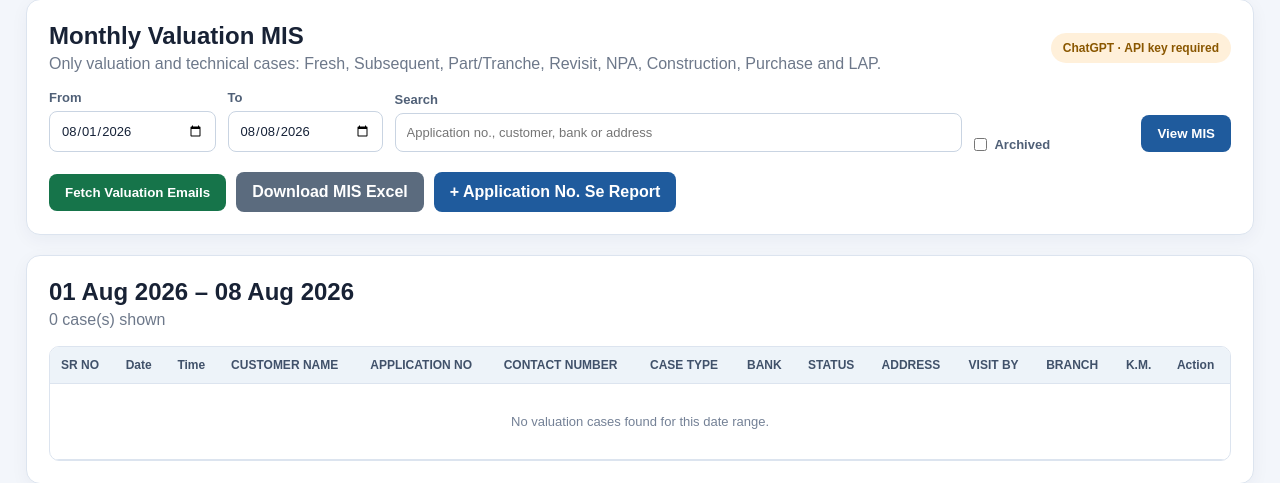
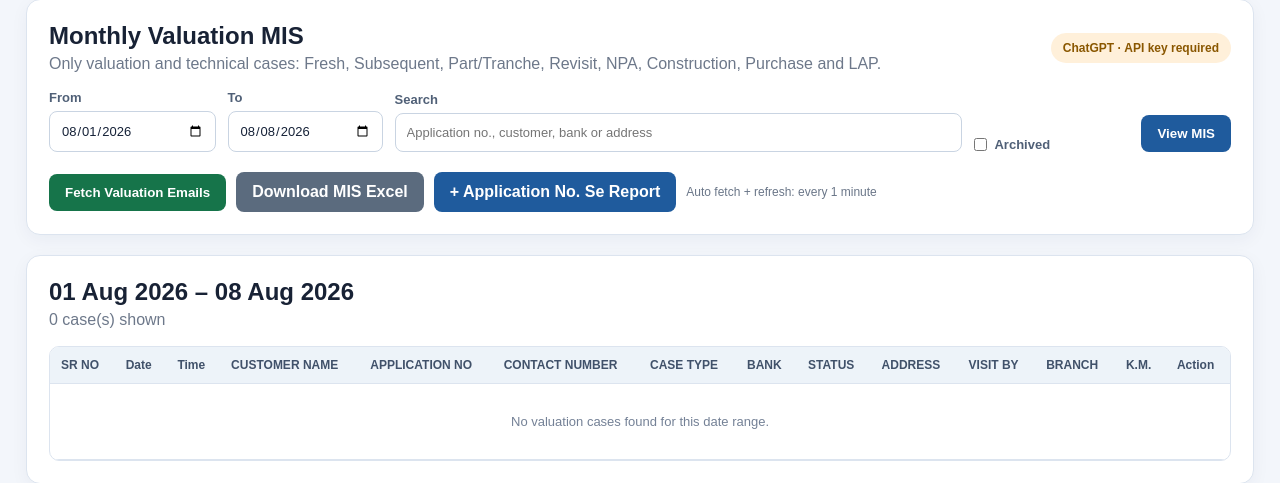
Before and after one commit to Sakshamsvai/SVAI-Production, a Flask app: page / in a window 1280 px wide. Shown: the part 220-703 px from the top of the page. Run offline with Flask 3, Linux system fonts and the light colour scheme; the visitor is signed in with stand-in values (Sample User, id 1); data comes from the database, SQL or seed files in the repository; data that the repository does not hold is empty; some libraries are stand-ins or nearby versions.

Commit message:
Auto fetch and refresh MIS every minute

```diff
--- a/render.yaml
+++ b/render.yaml
@@ -24,6 +24,8 @@ services:
       - key: APP_TIMEZONE
         value: Asia/Kolkata
       - key: ENABLE_EMAIL_SCHEDULER
-        value: "false"
+        value: "true"
+      - key: EMAIL_FETCH_MINUTES
+        value: "1"
       - key: SESSION_COOKIE_SECURE
         value: "true"
--- a/server.py
+++ b/server.py
@@ -3079,9 +3079,19 @@ def change_password():
 
 def scheduled_email_fetch():
     with app.app_context():
+        month_start, today = current_month_range()
         for account in EmailAccount.query.filter_by(active=True).all():
             try:
-                fetch_email_account(account)
+                # First automatic run covers the month. Later runs overlap the
+                # previous fetch by one day so delayed/late-indexed mail is not
+                # missed while keeping every-minute scans small and fast.
+                start_date = month_start
+                if account.last_fetch_at:
+                    start_date = max(
+                        month_start,
+                        account.last_fetch_at.date() - timedelta(days=1),
+                    )
+                fetch_email_account(account, start_date, today)
             except Exception as exc:
                 app.logger.warning("Scheduled email fetch failed for %s: %s", account.email, exc)
 
@@ -3092,8 +3102,16 @@ def start_scheduler():
     if os.getenv("ENABLE_EMAIL_SCHEDULER", "false").lower() != "true":
         return
     scheduler = BackgroundScheduler(daemon=True)
-    minutes = max(5, int(os.getenv("EMAIL_FETCH_MINUTES", "10")))
-    scheduler.add_job(scheduled_email_fetch, "interval", minutes=minutes, id="email_fetch", replace_existing=True)
+    minutes = max(1, int(os.getenv("EMAIL_FETCH_MINUTES", "1")))
+    scheduler.add_job(
+        scheduled_email_fetch,
+        "interval",
+        minutes=minutes,
+        id="email_fetch",
+        replace_existing=True,
+        max_instances=1,
+        coalesce=True,
+    )
     scheduler.start()
 
 
--- a/templates/dashboard.html
+++ b/templates/dashboard.html
@@ -34,6 +34,7 @@
     </form>
     <a class="button secondary" href="{{ url_for('export_mis') }}?from={{ date_from.isoformat() }}&amp;to={{ date_to.isoformat() }}">Download MIS Excel</a>
     <a class="button" href="{{ url_for('new_case') }}">+ Application No. Se Report</a>
+    <span class="note">Auto fetch + refresh: every 1 minute</span>
   </div>
 </section>
 
@@ -91,4 +92,10 @@
     <button>Change Password</button>
   </form>
 </section>
+<script>
+  window.setInterval(function () {
+    const editing = ["INPUT", "SELECT", "TEXTAREA"].includes(document.activeElement?.tagName);
+    if (!document.hidden && !editing) window.location.reload();
+  }, 60000);
+</script>
 {% endblock %}
```
Also changed, not shown: tests/test_smoke.py (+7 -0 lines).
